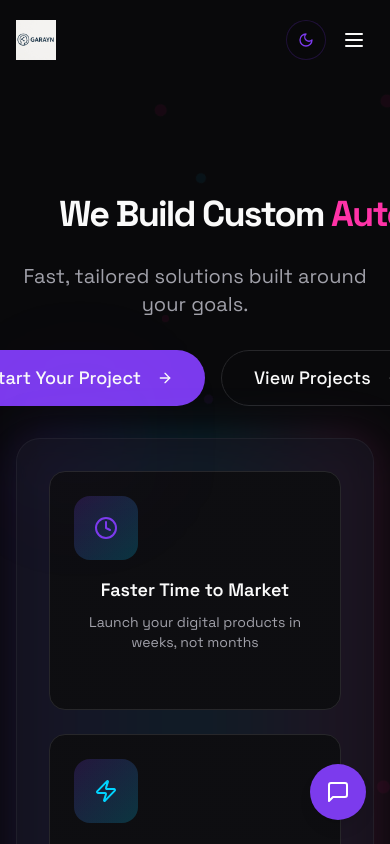
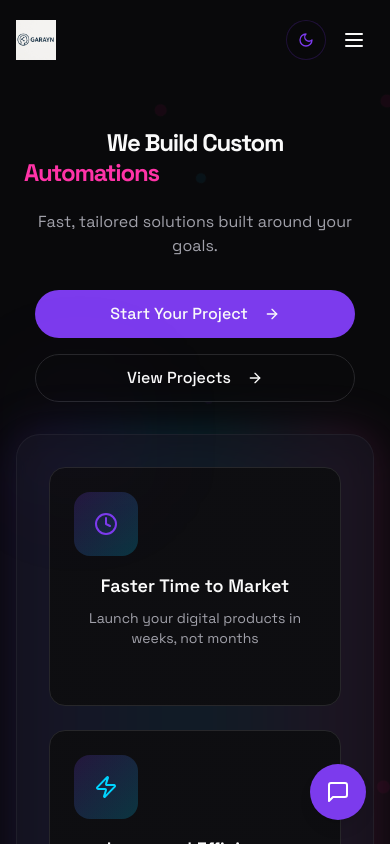
Before and after one commit to Hussein380/Garayn, a Next.js app: page / in a window 390 px wide. Shown: the top 844 px of the page. Built offline with nearby package versions, Linux system fonts and the light colour scheme.

Commit message:
fixed horizontal scrolling on mobile view

```diff
--- a/components/project-filters.tsx
+++ b/components/project-filters.tsx
@@ -75,10 +75,10 @@ export default function ProjectFilters() {
           />
         </div>
 
-        <div className="flex gap-2">
+        <div className="flex flex-wrap gap-2 min-w-0 w-full md:w-auto">
           <DropdownMenu>
             <DropdownMenuTrigger asChild>
-              <Button variant="outline" className="flex items-center gap-2">
+              <Button variant="outline" className="flex items-center gap-2 min-w-0 flex-shrink">
                 <Filter className="h-4 w-4" />
                 Category
                 {selectedCategories.length > 0 && (
@@ -105,7 +105,7 @@ export default function ProjectFilters() {
 
           <DropdownMenu>
             <DropdownMenuTrigger asChild>
-              <Button variant="outline" className="flex items-center gap-2">
+              <Button variant="outline" className="flex items-center gap-2 min-w-0 flex-shrink">
                 <Filter className="h-4 w-4" />
                 Technology
                 {selectedTechnologies.length > 0 && (
@@ -132,7 +132,7 @@ export default function ProjectFilters() {
 
           <DropdownMenu>
             <DropdownMenuTrigger asChild>
-              <Button variant="outline" className="flex items-center gap-2">
+              <Button variant="outline" className="flex items-center gap-2 min-w-0 flex-shrink">
                 <Filter className="h-4 w-4" />
                 Year
                 {selectedYears.length > 0 && (
--- a/components/sections/hero.tsx
+++ b/components/sections/hero.tsx
@@ -10,25 +10,25 @@ import StartProjectForm from "@/components/start-project-form"
 
 export default function Hero() {
   return (
-    <section className="pt-48 pb-16 md:pt-56 md:pb-24 overflow-hidden relative">
+    <section className="pt-32 pb-12 md:pt-56 md:pb-24 overflow-hidden relative">
       <div className="container px-4 md:px-6">
         <div className="flex flex-col items-center text-center space-y-8 md:space-y-12">
           <motion.div
             initial={{ opacity: 0, y: 20 }}
             animate={{ opacity: 1, y: 0 }}
             transition={{ duration: 0.6 }}
-            className="space-y-4 max-w-3xl"
+            className="space-y-4 max-w-full sm:max-w-3xl px-2"
           >
-            <h1 className="text-4xl md:text-6xl lg:text-7xl font-bold tracking-tighter leading-tight">
+            <h1 className="text-2xl xs:text-3xl sm:text-4xl md:text-6xl lg:text-7xl font-bold tracking-tighter leading-tight break-words w-full">
               We Build Custom{" "}
-              <div className="rotating-words inline-block">
-                <span>Websites</span>
-                <span>Applications</span>
-                <span>Automations</span>
-                <span>Solutions</span>
+              <div className="rotating-words inline-block min-w-0 break-words w-full align-middle">
+                <span className="block w-full break-words text-primary">Websites</span>
+                <span className="block w-full break-words text-secondary">Applications</span>
+                <span className="block w-full break-words text-accent">Automations</span>
+                <span className="block w-full break-words" style={{ wordBreak: 'break-word' }}>Solutions</span>
               </div>
             </h1>
-            <p className="text-xl md:text-2xl text-muted-foreground mt-6">
+            <p className="text-base sm:text-lg md:text-2xl text-muted-foreground mt-4 sm:mt-6">
               Fast, tailored solutions built around your goals.
             </p>
           </motion.div>
@@ -37,11 +37,11 @@ export default function Hero() {
             initial={{ opacity: 0, scale: 0.8 }}
             animate={{ opacity: 1, scale: 1 }}
             transition={{ delay: 0.3, duration: 0.5 }}
-            className="flex gap-4"
+            className="flex flex-col sm:flex-row gap-4 w-full max-w-xs sm:max-w-none justify-center"
           >
             <Dialog>
               <DialogTrigger asChild>
-                <Button size="lg" className="rounded-full px-8 text-lg h-14 group">
+                <Button size="lg" className="rounded-full px-6 text-base sm:px-8 sm:text-lg h-12 sm:h-14 group w-full sm:w-auto">
                   Start Your Project
                   <ArrowRight className="ml-2 h-4 w-4 transition-transform duration-300 group-hover:translate-x-1" />
                 </Button>
@@ -51,8 +51,8 @@ export default function Hero() {
               </DialogContent>
             </Dialog>
 
-            <Link href="/projects">
-              <Button size="lg" variant="outline" className="rounded-full px-8 text-lg h-14 group">
+            <Link href="/projects" className="w-full sm:w-auto">
+              <Button size="lg" variant="outline" className="rounded-full px-6 text-base sm:px-8 sm:text-lg h-12 sm:h-14 group w-full sm:w-auto">
                 View Projects
                 <ArrowRight className="ml-2 h-4 w-4 transition-transform duration-300 group-hover:translate-x-1" />
               </Button>
```
